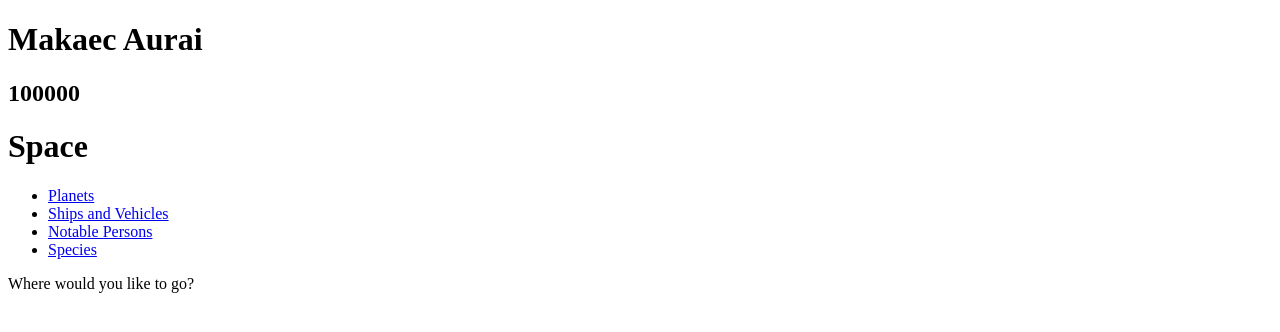
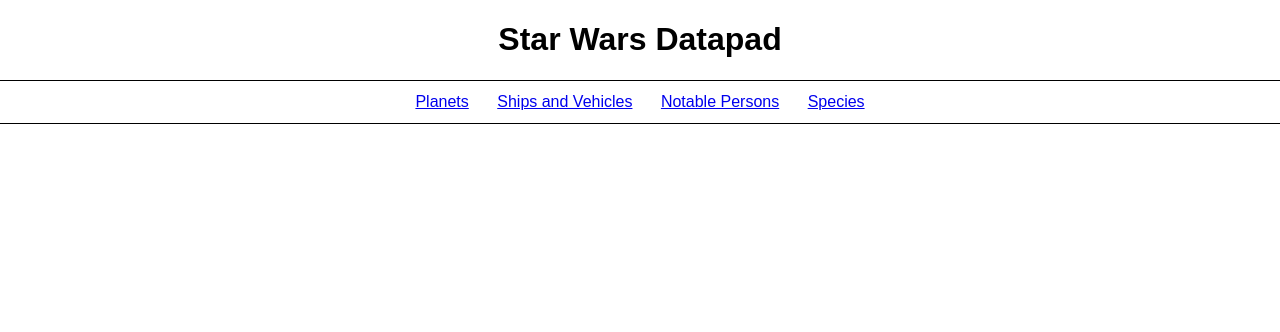
Before and after one commit to cjariebs/starwars-datapad, a plain HTML site: page index.html in a window 1280 px wide. Drawn offline with nearby package versions, Linux system fonts and the light colour scheme; no server answers.

Commit message:
implement encyclopedia nav bar html/css

```diff
--- a/index.html
+++ b/index.html
@@ -6,19 +6,12 @@
 	Far Away" />
 	<meta charset="utf8" />
 	<meta name="viewport" content="width=device-width, initial-scale=1">
-	<link rel="stylesheet" href="style.css" />
+	<link rel="stylesheet" href="style.css" type="text/css" />
     </head>
     <body>
-	<main role="main">
-	    <header class="playerInfo">
-		<div class="playerCard">
-		    <h1>Player Name</h1>
-		    <h2>0 Cr</h2>
-		</div>
-		<div class="playerLocation">
-		    <h1>PlanetName</h1>
-		</div>
-	    </header>
+	<div id="rootContainer">
+	<header role="banner" class="header">
+	    <h1>Star Wars Datapad</h1>
 	    <nav>
 		<ul>
 		    <li><a href="#planets">Planets</a></li>
@@ -27,38 +20,19 @@
 		    <li><a href="#species">Species</a></li>
 		</ul>
 	    </nav>
-	    <section class="gameContent">
-		<!--<form id="form_purchaseShip">
-		    <fieldset>
-			<legend>Purchase a Ship</legend>
-			<label for="purchaseShip-0">Millenium Falcon</label>
-			<input type="radio" name="purchaseShip" id="purchaseShip-0" />
-			<label for="purchaseShip-1">TIE Fighter</label>
-			<input type="radio" name="purchaseShip" id="purchaseShip-1" />
-			<label for="purchaseShip-2">SLAVE I</label>
-			<input type="radio" name="purchaseShip" id="purchaseShip-2" />
-			<label for="purchaseShip-3">X Wing</label>
-			<input type="radio" name="purchaseShip" id="purchaseShip-3" />
-			<button type="submit">Purchase</button>
-		    </fieldset>
-		</form>
-		<form id="form_gotoPlanet">
-		    <fieldset>
-			<legend>Go to a Planet</legend>
-			<label for="gotoPlanet-0">Tattooine</label>
-			<input type="radio" name="gotoPlanet" id="gotoPlanet-0" />
-			<label for="gotoPlanet-1">Alderaan</label>
-			<input type="radio" name="gotoPlanet" id="gotoPlanet-1" />
-			<label for="gotoPlanet-2">Dagobah</label>
-			<input type="radio" name="gotoPlanet" id="gotoPlanet-2" />
-			<label for="gotoPlanet-3">Coruscant</label>
-			<input type="radio" name="gotoPlanet" id="gotoPlanet-3" />
-			<button type="submit">Go to Planet</button>
-		    </fieldset>
-		</form>
-		-->
-	    </section>
+	</header>
+	<main role="main">
+	    <!--<header class="playerInfo">
+		<div class="playerCard">
+		    <h1>Player Name</h1>
+		    <h2>0 Cr</h2>
+		</div>
+		<div class="playerLocation">
+		    <h1>PlanetName</h1>
+		</div>
+	    </header>-->
 	</main>
+	</div>
     </body>
     <script type="text/javascript" src="https://code.jquery.com/jquery-3.3.1.min.js"></script>
     <script type="text/javascript" src="index.js"></script>
--- a/index.js
+++ b/index.js
@@ -80,7 +80,7 @@
 }
 
 function render() {
-    renderPlayerInfo();
+    //renderPlayerInfo();
     renderGameState();
 }
 
--- a/style.css
+++ b/style.css
@@ -1,3 +1,46 @@
 * {
     box-sizing: border-box;
 }
+
+body {
+    font-family: sans-serif;
+    margin: 0;
+    padding: 0;
+}
+
+.header h1 {
+    text-align: center;
+}
+
+.header nav {
+    border-top: 1px solid black;
+    border-bottom: 1px solid black;
+    padding: 0;
+}
+
+.header nav ul {
+    list-style: none;
+    padding: 0;
+    margin: 0;
+    text-align: center;
+}
+
+
+.header nav li {
+    padding: 4px;
+}
+
+.header nav li:hover {
+    background-color: gray;
+}
+
+@media (min-width: 600px) {
+    .header nav ul {
+	padding: 12px;
+    }
+
+    .header nav li {
+        display: inline;
+	padding: 12px;
+    }
+}
```
